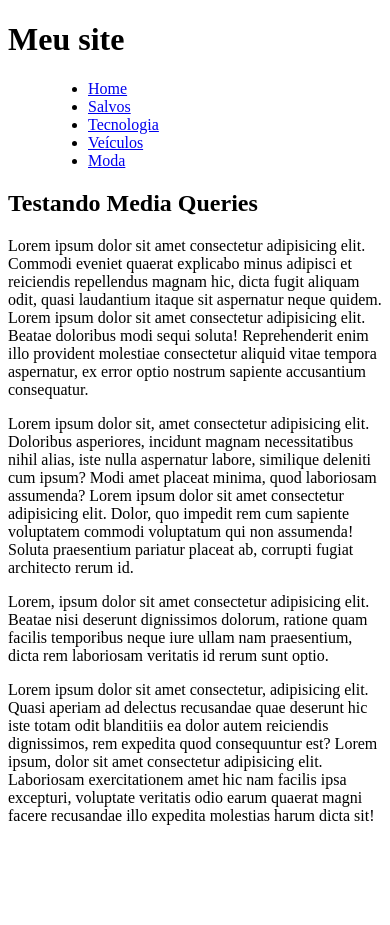
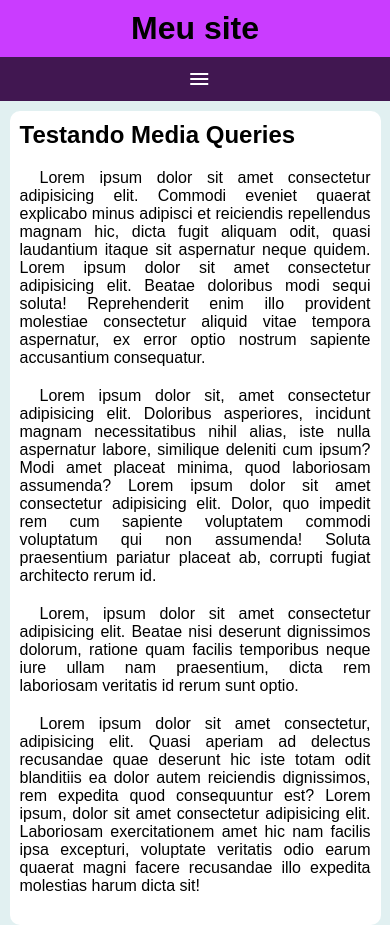
Before and after one commit to Henrick47K/html-css, a plain HTML site: page exercicios/ex026/mq005/index.html in a window 390 px wide. Before the commit the page ends 844 px from the top, so only its background shows below. Drawn offline with nearby package versions, Linux system fonts and the light colour scheme.

Commit message:
ex 26 mq005 media query

```diff
--- a/exercicios/ex026/mq005/estilos/style.css
+++ b/exercicios/ex026/mq005/estilos/style.css
@@ -1 +1,76 @@
 @charset "UTF-8";
+
+* {
+    font-family: Arial, Helvetica, sans-serif;
+    margin: 0;
+    padding: 0;
+}
+
+html, body {
+    background: #c9e4e757;
+}
+
+header {
+    background-color: #CA3CFF;
+}
+
+header > h1 {
+    padding: 10px;
+    text-align: center;
+}
+
+header > span {
+    background-color: #411751;
+    color: white;
+    display: block;
+    width: 97.1vw;
+    text-align: center;
+    padding: 10px;
+}
+
+span:hover {
+    background-color: white;
+    color: black;
+    cursor: pointer;
+}
+
+menu {
+    display: none;
+}
+
+menu > ul {
+    list-style: none;
+}
+
+menu > ul > li a {
+    display: block;
+    padding: 10px;
+    text-decoration: none;
+    text-align: center;
+    background-color: #B4A0E5;
+    color: #fff;
+    border-top: 2px solid #8c7db4;
+}
+
+menu > ul > li a:hover {
+    background-color: #8779ab;
+}
+
+main {
+    width: 90vw;
+    background-color: white;
+    margin: auto;
+    padding: 10px;
+    border-radius: 10px;
+    margin-top: 10px;
+}
+
+article > h2 {
+    padding-bottom: 20px;
+}
+
+article > p {
+    text-align: justify;
+    margin-bottom: 20px;
+    text-indent: 20px;
+}
--- a/exercicios/ex026/mq005/index.html
+++ b/exercicios/ex026/mq005/index.html
@@ -4,12 +4,16 @@
     <meta charset="UTF-8">
     <meta name="viewport" content="width=device-width, initial-scale=1.0">
     <title>Site Responsivo</title>
+    <link rel="stylesheet" href="https://fonts.googleapis.com/css2?family=Material+Symbols+Outlined:opsz,wght,FILL,GRAD@24,400,0,0&icon_names=menu" />
     <link rel="stylesheet" href="estilos/style.css">
 </head>
 <body>
     <header>
         <h1>Meu site</h1>
-        <menu>
+        <span class="material-symbols-outlined" onclick="clickMenu()">
+            menu
+            </span>
+        <menu id="itens">
             <ul>
                 <li><a href="#">Home</a></li>
                 <li><a href="#">Salvos</a></li>
@@ -31,5 +35,14 @@
             <p>Lorem ipsum dolor sit amet consectetur, adipisicing elit. Quasi aperiam ad delectus recusandae quae deserunt hic iste totam odit blanditiis ea dolor autem reiciendis dignissimos, rem expedita quod consequuntur est? Lorem ipsum, dolor sit amet consectetur adipisicing elit. Laboriosam exercitationem amet hic nam facilis ipsa excepturi, voluptate veritatis odio earum quaerat magni facere recusandae illo expedita molestias harum dicta sit!</p>
         </article>
     </main>
+    <script>
+        function clickMenu() {
+            if (itens.style.display == 'block') {
+                itens.style.display = 'none'
+            } else {
+                itens.style.display = 'block'
+            }
+        }
+    </script>
 </body>
 </html>
```
